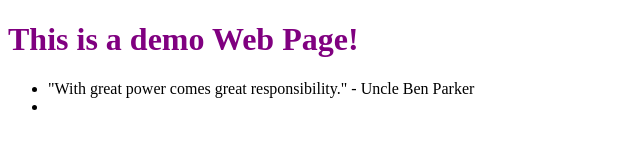
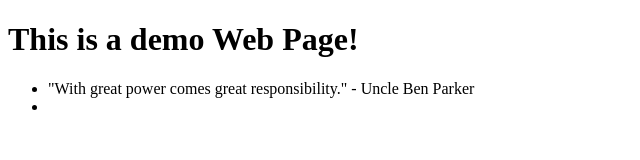
Before and after one commit to v-saurabh/0main_opensap_repo, a plain HTML site: page index.html in a window 1280 px wide. Shown: the whole page, without its empty margins (0-640 px from the left). Drawn offline with Linux system fonts and the light colour scheme.

Commit message:
Removed style from header

```diff
--- a/index.html
+++ b/index.html
@@ -6,7 +6,7 @@
 		<link href="styles.css" rel="stylesheet" type="text/css">
 	</head>
 	<body>
-		<h1 style="color: purple">This is a demo Web Page!</h1>
+		<h1>This is a demo Web Page!</h1>
 		<ul>
 			<li>"With great power comes great responsibility." - Uncle Ben Parker</li>
 			<li></li>
```
